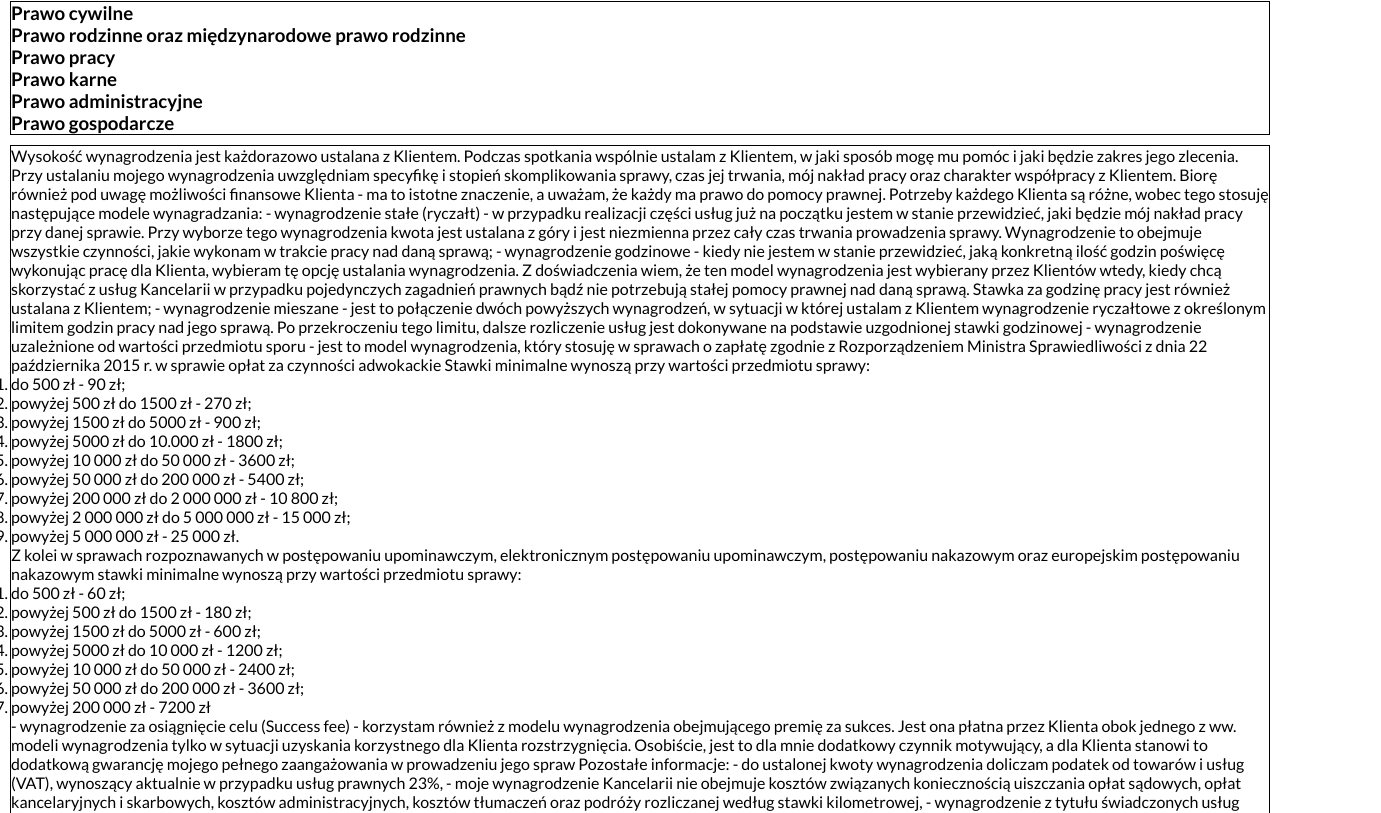
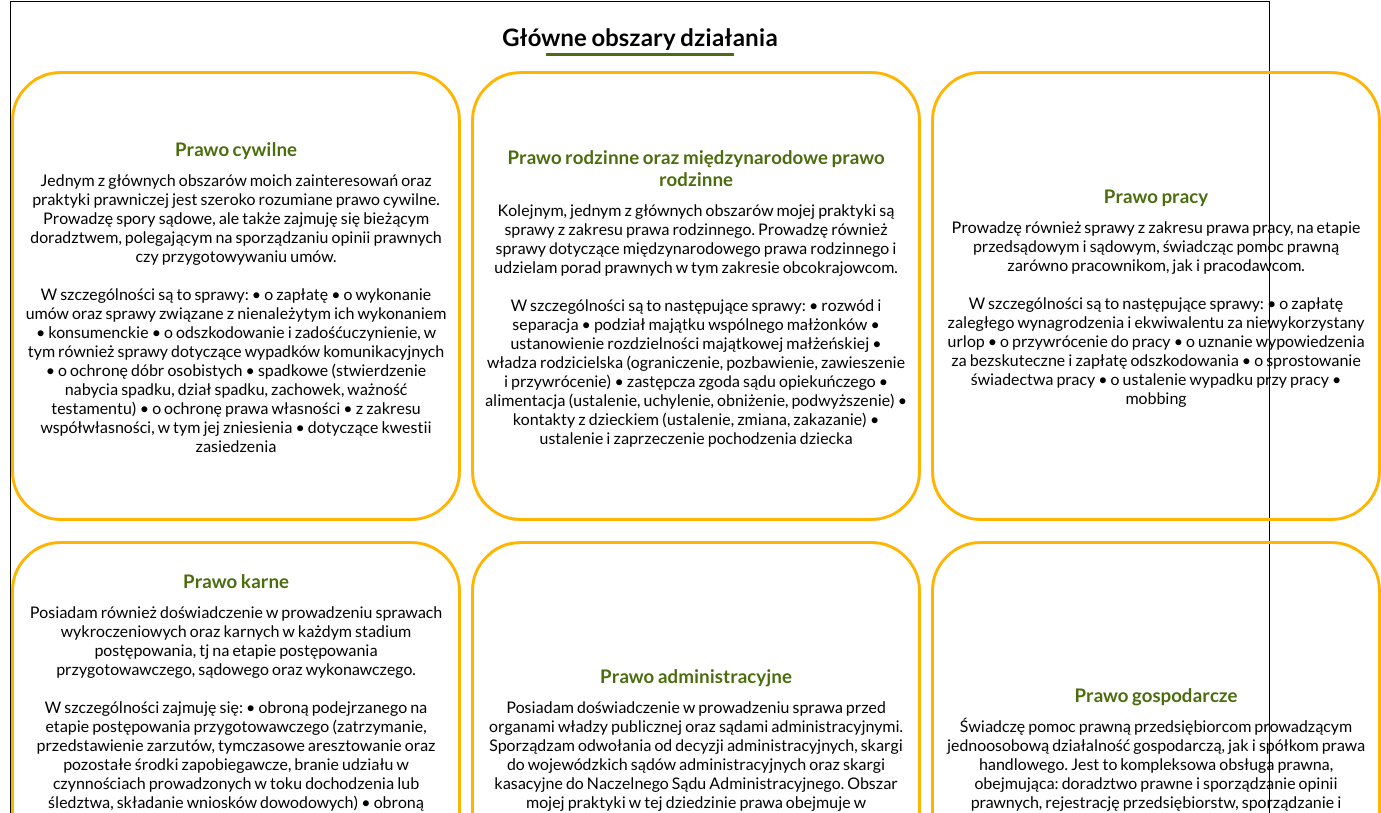
Before and after one commit to adrian-imiolo/gabrysia-site, a React (Vite) app: page / in a window 1280 px wide. Shown: the part 1647-2460 px from the top of the page, 1381 px wide, since content can reach past the window. Built offline with nearby package versions, Linux system fonts and the light colour scheme.

Commit message:
Created services

```diff
--- a/package.json
+++ b/package.json
@@ -18,7 +18,7 @@
     "@fortawesome/free-solid-svg-icons": "^6.5.1",
     "@fortawesome/react-fontawesome": "^0.2.0",
     "@mui/icons-material": "^5.14.19",
-    "@mui/material": "^5.14.19",
+    "@mui/material": "^5.14.20",
     "react": "^18.2.0",
     "react-dom": "^18.2.0",
     "react-router-dom": "^6.20.1",
--- a/src/App.css
+++ b/src/App.css
@@ -132,5 +132,51 @@ section {
 /* Services */
 
 .services {
-  align-items: center;
+  text-align: center;
 }
+
+.services > h2{
+  margin: 20px 0;
+  position: relative;
+  z-index: 1;
+
+}
+
+.services > h2:before {
+  content: "";
+  position: absolute;
+  left: 42.5%;
+  bottom: -5px;
+  height: 2px;
+  width: 15%;
+  border-bottom: 3px solid #4b6d0e;
+
+}
+
+.services-container {
+  display: grid;
+  grid-template-rows: 1fr 1fr;
+  grid-template-columns: 1fr 1fr 1fr;
+  text-align: center;
+  row-gap: 20px;
+  column-gap: 10px;
+  align-self: center;
+}
+
+.services-box {
+  border: 3px solid #ffb400;
+  border-radius: 50px;
+  padding: 10px;
+  width: 450px;
+  height: 450px;
+  margin: 0 auto;
+  display: flex;
+  flex-direction: column;
+  justify-content: center;
+}
+
+.services-box > h3 {
+  margin-bottom: 10px;
+  margin-top: 0;
+  color: #4b6d0e;
+}
--- a/src/components/Navbar/Services.tsx
+++ b/src/components/Navbar/Services.tsx
@@ -1,23 +1,91 @@
 function Services() {
   return (
     <section className="services">
-      <div className="service">
+      <h2>Główne obszary działania</h2>
+      <div className="services-container">
+        <div className="services-box">
           <h3>Prawo cywilne</h3>
+          <p>Jednym z głównych obszarów moich zainteresowań oraz praktyki prawniczej jest szeroko
+rozumiane prawo cywilne. Prowadzę spory sądowe, ale także zajmuję się bieżącym doradztwem,
+polegającym na sporządzaniu opinii prawnych czy przygotowywaniu umów.</p>
+<br />
+          <p>W szczególności są to sprawy:
+          &bull; o zapłatę
+          &bull; o wykonanie umów oraz sprawy związane z nienależytym ich wykonaniem
+          &bull; konsumenckie
+          &bull; o odszkodowanie i zadośćuczynienie, w tym również sprawy dotyczące wypadków
+komunikacyjnych
+&bull; o ochronę dóbr osobistych
+&bull; spadkowe (stwierdzenie nabycia spadku, dział spadku, zachowek, ważność testamentu)
+&bull; o ochronę prawa własności
+&bull; z zakresu współwłasności, w tym jej zniesienia
+&bull; dotyczące kwestii zasiedzenia</p>
         </div>
-      <div className="service">
+        <div className="services-box">
           <h3>Prawo rodzinne oraz międzynarodowe prawo rodzinne</h3>
+          <p>Kolejnym, jednym z głównych obszarów mojej praktyki są sprawy z zakresu prawa rodzinnego.
+Prowadzę również sprawy dotyczące międzynarodowego prawa rodzinnego i udzielam porad
+prawnych w tym zakresie obcokrajowcom.</p>
+<br />
+<p>W szczególności są to następujące sprawy:
+&bull; rozwód i separacja
+&bull; podział majątku wspólnego małżonków
+&bull; ustanowienie rozdzielności majątkowej małżeńskiej
+&bull; władza rodzicielska (ograniczenie, pozbawienie, zawieszenie i przywrócenie)
+&bull; zastępcza zgoda sądu opiekuńczego
+&bull; alimentacja (ustalenie, uchylenie, obniżenie, podwyższenie)
+&bull; kontakty z dzieckiem (ustalenie, zmiana, zakazanie)
+&bull; ustalenie i zaprzeczenie pochodzenia dziecka</p>
         </div>
-      <div className="service">
+        <div className="services-box">
           <h3>Prawo pracy</h3>
+          <p>Prowadzę również sprawy z zakresu prawa pracy, na etapie przedsądowym i sądowym, świadcząc
+pomoc prawną zarówno pracownikom, jak i pracodawcom.</p>
+<br />
+<p>
+W szczególności są to następujące sprawy:
+
+&bull; o zapłatę zaległego wynagrodzenia i ekwiwalentu za niewykorzystany urlop
+&bull; o przywrócenie do pracy
+&bull; o uznanie wypowiedzenia za bezskuteczne i zapłatę odszkodowania
+&bull; o sprostowanie świadectwa pracy
+&bull; o ustalenie wypadku przy pracy
+&bull; mobbing
+</p>
         </div>
-      <div className="service">
+        <div className="services-box">
           <h3>Prawo karne</h3>
+          <p>Posiadam również doświadczenie w prowadzeniu sprawach wykroczeniowych oraz karnych w
+każdym stadium postępowania, tj na etapie postępowania przygotowawczego, sądowego oraz
+wykonawczego.</p>
+<br />
+<p>W szczególności zajmuję się:
+&bull; obroną podejrzanego na etapie postępowania przygotowawczego (zatrzymanie, przedstawienie
+zarzutów, tymczasowe aresztowanie oraz pozostałe środki zapobiegawcze, branie udziału w
+czynnościach prowadzonych w toku dochodzenia lub śledztwa, składanie wniosków dowodowych)
+&bull; obroną oskarżonego na dalszym etapie postępowania
+&bull; obroną skazanego na etapie postępowania wykonawczego (sprawy dotyczące wstrzymania i
+odroczenia wykonania kary, przerwy w wykonaniu kary, warunkowe przedterminowe zwolnienie z
+odbycia reszty kary, o odbywanie kary w systemie dozoru elektronicznego)
+&bull; sprawami o wydanie wyroku łącznego
+&bull; reprezentacją pokrzywdzonych (oskarżycieli</p>
         </div>
-      <div className="service">
+        <div className="services-box">
           <h3>Prawo administracyjne</h3>
+          <p>Posiadam doświadczenie w prowadzeniu sprawa przed organami władzy publicznej oraz sądami
+administracyjnymi. Sporządzam odwołania od decyzji administracyjnych, skargi do wojewódzkich
+sądów administracyjnych oraz skargi kasacyjne do Naczelnego Sądu Administracyjnego. Obszar mojej
+praktyki w tej dziedzinie prawa obejmuje w szczególności prawo budowlane (m.in. uzyskanie
+pozwolenia na budowę, postępowanie legalizacyjne) oraz sprawy dot. cudzoziemców (m.in.
+legalizacja pobytu).</p>
         </div>
-      <div className="service">
+        <div className="services-box">
           <h3>Prawo gospodarcze</h3>
+          <p>Świadczę pomoc prawną przedsiębiorcom prowadzącym jednoosobową działalność gospodarczą, jak
+i spółkom prawa handlowego. Jest to kompleksowa obsługa prawna, obejmująca: doradztwo prawne
+i sporządzanie opinii prawnych, rejestrację przedsiębiorstw, sporządzanie i opiniowanie umów,
+prowadzenie sporów sądowych, udział w negocjacjach oraz windykację wierzytelności.</p>
+        </div>
       </div>
     </section>
   )
```
Also changed, not shown: 1 other file (tests, documents, lock files or other folders). Lines whose indentation alone changed are shown as unchanged.
